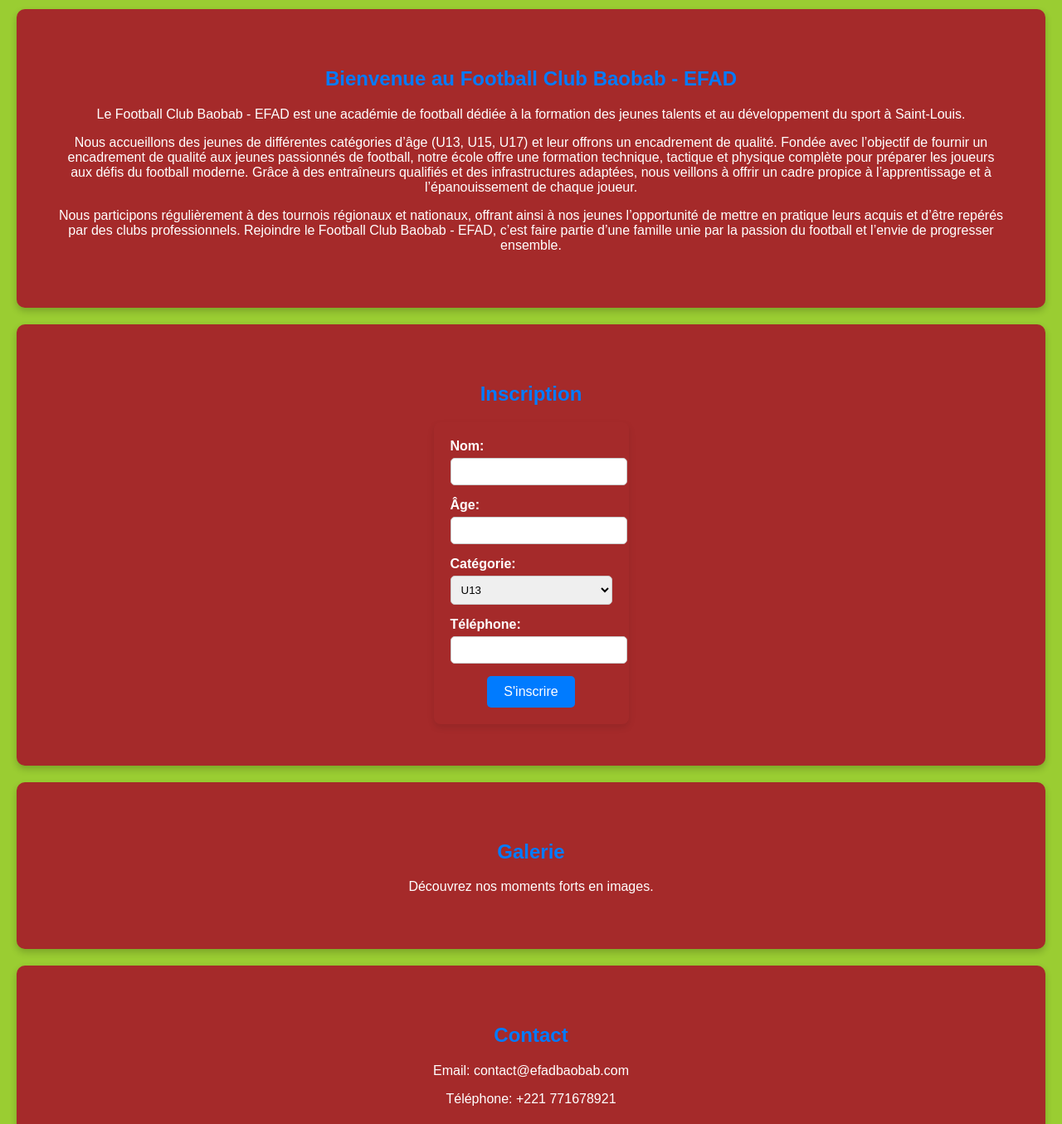
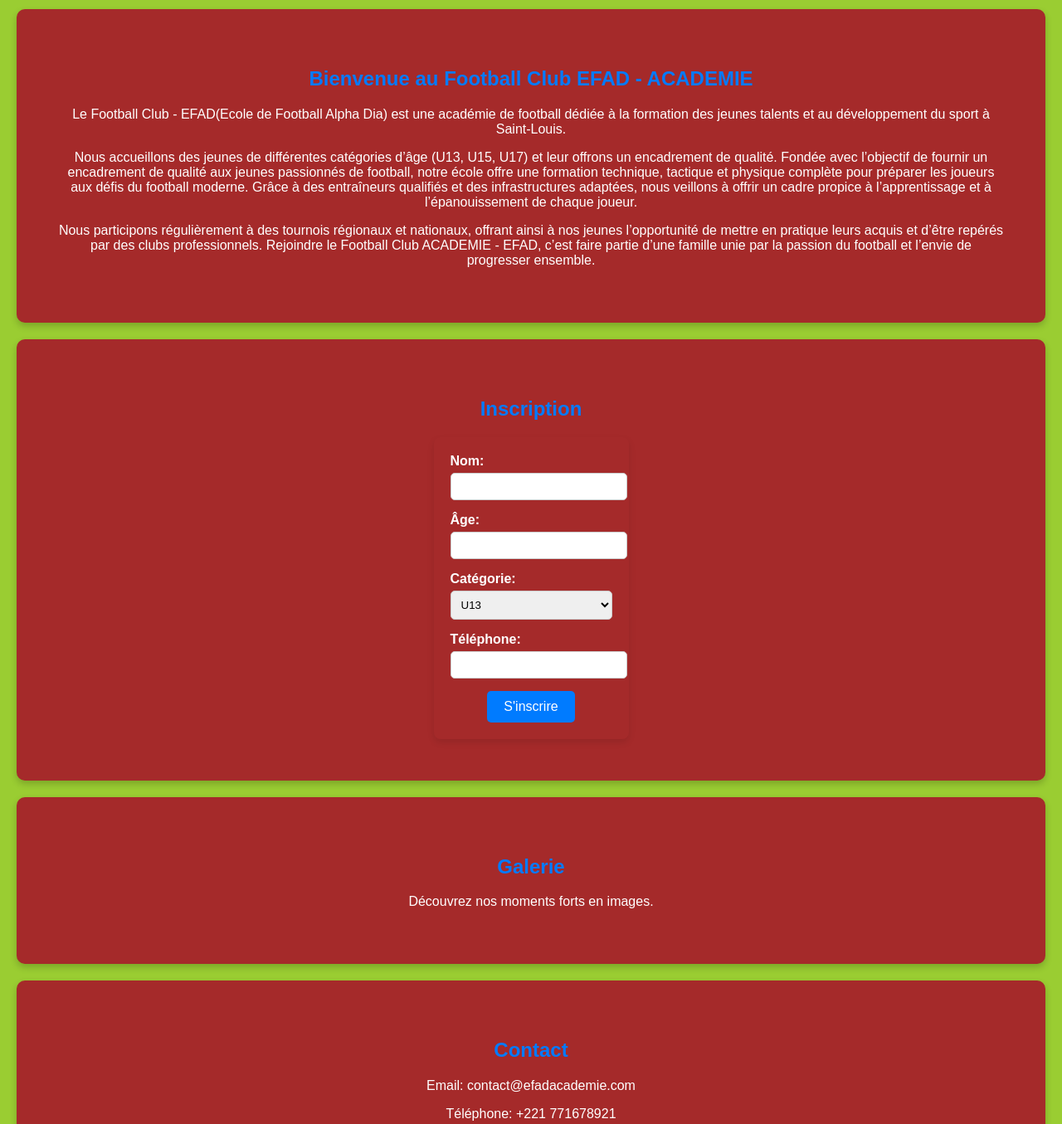
Before and after one commit to salioundiaye-sudo/EfAAD, a plain HTML site: page index.html in a window 1280 px wide. Shown: the part 60-1415 px from the top of the page at 83% size. Drawn offline with nearby package versions, Linux system fonts and the light colour scheme; a script that the page names is missing.

Commit message:
Add files via upload

```diff
--- a/index.html
+++ b/index.html
@@ -3,7 +3,7 @@
 <head>
     <meta charset="UTF-8">
     <meta name="viewport" content="width=device-width, initial-scale=1.0">
-    <title>Football Club Baobab - EFAD</title>
+    <title>Football Club  - EFAD</title>
     <link rel="stylesheet" href="styles.css">
     <!-- Inclusion de la bibliothèque EmailJS -->
     <script src="https://cdn.jsdelivr.net/npm/@emailjs/browser@3/dist/email.min.js"></script>
@@ -23,10 +23,10 @@
     </nav>
 
     <section id="accueil">
-        <h1>Bienvenue au Football Club Baobab - EFAD</h1>
-        <p>Le Football Club Baobab - EFAD est une académie de football dédiée à la formation des jeunes talents et au développement du sport à Saint-Louis.</p>
+        <h1>Bienvenue au Football Club EFAD - ACADEMIE</h1>
+        <p>Le Football Club - EFAD(Ecole de Football Alpha Dia) est une académie de football dédiée à la formation des jeunes talents et au développement du sport à Saint-Louis.</p>
         <p>Nous accueillons des jeunes de différentes catégories d’âge (U13, U15, U17) et leur offrons un encadrement de qualité. Fondée avec l’objectif de fournir un encadrement de qualité aux jeunes passionnés de football, notre école offre une formation technique, tactique et physique complète pour préparer les joueurs aux défis du football moderne. Grâce à des entraîneurs qualifiés et des infrastructures adaptées, nous veillons à offrir un cadre propice à l’apprentissage et à l’épanouissement de chaque joueur.</p>
-        <p>Nous participons régulièrement à des tournois régionaux et nationaux, offrant ainsi à nos jeunes l’opportunité de mettre en pratique leurs acquis et d’être repérés par des clubs professionnels. Rejoindre le Football Club Baobab - EFAD, c’est faire partie d’une famille unie par la passion du football et l’envie de progresser ensemble.</p>
+        <p>Nous participons régulièrement à des tournois régionaux et nationaux, offrant ainsi à nos jeunes l’opportunité de mettre en pratique leurs acquis et d’être repérés par des clubs professionnels. Rejoindre le Football Club ACADEMIE - EFAD, c’est faire partie d’une famille unie par la passion du football et l’envie de progresser ensemble.</p>
     </section>
 
     <section id="inscription">
@@ -140,7 +140,7 @@
 
     <section id="contact">
         <h2>Contact</h2>
-        <p>Email: contact@efadbaobab.com</p>
+        <p>Email: contact@efadacademie.com</p>
         <p>Téléphone: +221 771678921</p>
     </section>
 
```
